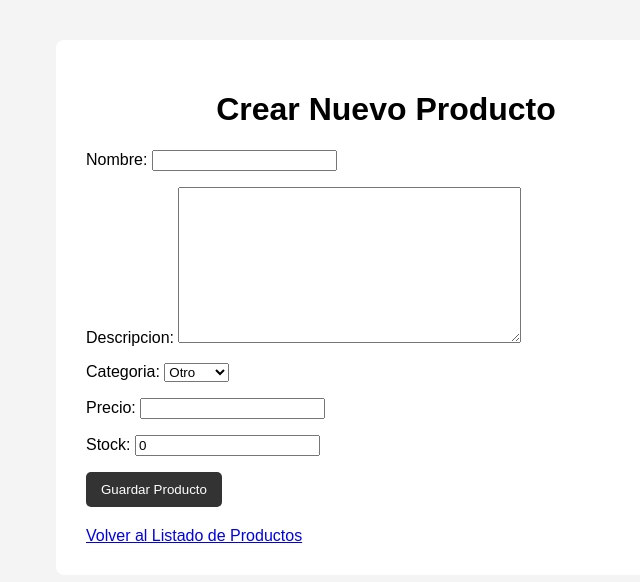
After one commit to Mausgier/App-PASTELERIA-113-4A, a Django app: page /productos/crear/ in a window 1280 px wide. The commit adds this page. Shown: the top 582 px of the page, without its empty margins (254-894 px from the left). Run offline with Django 5.2, Linux system fonts and the light colour scheme.

Commit message:
Implementacion de Creacion de Productos y Validaciones

```diff
--- /dev/null
+++ b/pasteleria_app/forms.py
@@ -0,0 +1,36 @@
+from django import forms
+from .models import Producto
+
+
+# PRODUCTOFORM
+# Formulario basado en el modelo 'Producto'.
+# https://docs.djangoproject.com/en/5.0/topics/forms/#building-a-form-in-django
+#
+# 'ModelForm' permite generar campos de formulario a partir de los campos definidos en 'models.py'.
+# https://docs.djangoproject.com/en/5.0/topics/forms/modelforms/#creating-forms-from-models
+#
+class ProductoForm(forms.ModelForm):
+
+    # META
+    # Clase interna que establece la configuracion del formulario.
+    # https://docs.djangoproject.com/en/5.0/topics/forms/modelforms/#a-full-example
+    #
+    class Meta:
+
+        # MODEL
+        # Indica el modelo asociado al formulario.
+        # https://docs.djangoproject.com/en/5.0/topics/forms/modelforms/#a-full-example
+        #
+        model = Producto
+
+        # FIELDS
+        # Define los campos del modelo que estaran disponibles en el formulario.
+        # https://docs.djangoproject.com/en/5.0/topics/forms/modelforms/#a-full-example
+        #
+        fields = [
+            'nombre',
+            'descripcion',
+            'categoria',
+            'precio',
+            'stock',
+        ]
--- /dev/null
+++ b/pasteleria_app/templates/pasteleria_app/crear.html
@@ -0,0 +1,87 @@
+<!DOCTYPE html>
+<html lang="es">
+
+<head>
+
+    <meta charset="UTF-8">
+    <meta name="viewport" content="width=device-width, initial-scale=1.0">
+
+    <title>Pasteleria - Crear Producto</title>
+
+    <!-- ESTILOS -->
+    <!-- Define la apariencia del formulario. -->
+    <style>
+        body {
+            font-family: Arial, sans-serif;
+            background-color: #f4f4f4;
+            margin: 0;
+            padding: 0;
+        }
+
+        .contenedor {
+            width: 80%;
+            max-width: 600px;
+            margin: 40px auto;
+            background-color: white;
+            padding: 30px;
+            border-radius: 8px;
+        }
+
+        h1 {
+            text-align: center;
+        }
+
+        button {
+            padding: 10px 15px;
+            background-color: #333;
+            color: white;
+            border: none;
+            border-radius: 5px;
+            cursor: pointer;
+        }
+
+        .acciones {
+            margin-top: 20px;
+        }
+    </style>
+
+</head>
+
+<body>
+
+    <!-- CONTENEDOR PRINCIPAL -->
+    <main class="contenedor">
+
+        <h1>Crear Nuevo Producto</h1>
+
+        <!-- FORMULARIO -->
+        <!-- Envia los datos mediante el metodo 'POST'. -->
+        <form method="POST">
+
+            <!-- CSRF_TOKEN -->
+            <!-- Protege el formulario contra solicitudes 'CSRF'. -->
+            {% csrf_token %}
+
+            <!-- PRODUCTOFORM -->
+            <!-- Muestra los campos del formulario definido en 'forms.py'. -->
+            {{ formulario.as_p }}
+
+            <!-- GUARDAR -->
+            <button type="submit">
+                Guardar Producto
+            </button>
+
+        </form>
+
+        <!-- NAVEGACION -->
+        <div class="acciones">
+            <a href="{% url 'pasteleria_app:listar_productos' %}">
+                Volver al Listado de Productos
+            </a>
+        </div>
+
+    </main>
+
+</body>
+
+</html>
--- a/pasteleria_app/urls.py
+++ b/pasteleria_app/urls.py
@@ -24,4 +24,9 @@ urlpatterns = [
     # Esta vista se encarga de la consulta y muestra de los productos almacenados dentro de la base de datos 'MySQL' / 'MariaDB'.
     #
     path('productos/', views.listar_productos, name='listar_productos'),
+    # CREAR_PRODUCTO
+    # Ruta asociada a la funcion 'crear_producto' definida en 'views.py'.
+    # Esta vista se encarga de permitir acceder a un formulario para poder registrar nuevos productos.
+    #
+    path('productos/crear/', views.crear_producto, name='crear_producto'),
 ]
--- a/pasteleria_app/views.py
+++ b/pasteleria_app/views.py
@@ -1,5 +1,6 @@
-from django.shortcuts import render
+from django.shortcuts import render, redirect
 from .models import Producto
+from .forms import ProductoForm
 
 
 # INICIO
@@ -35,3 +36,50 @@ def listar_productos(request):
     # https://docs.djangoproject.com/en/5.0/topics/http/shortcuts/#optional-arguments
     #
     return render(request, 'pasteleria_app/lista.html', {'productos': productos})
+
+
+# CREAR_PRODUCTO
+# Vista encargada de recibir, validar y guardar nuevos productos dentro de la base de datos.
+# https://docs.djangoproject.com/en/5.0/topics/http/shortcuts/#required-arguments
+#
+def crear_producto(request):
+
+    # Comprobar si es que el usuario envio el formulario.
+    # https://docs.djangoproject.com/en/5.0/ref/request-response/#django.http.HttpRequest.method
+    #
+    if request.method == 'POST':
+
+        # Crear una instancia del formulario utilizando los datos enviados mediante 'request.POST'.
+        # https://docs.djangoproject.com/en/5.0/ref/request-response/#django.http.HttpRequest.POST
+        #
+        formulario = ProductoForm(request.POST)
+
+        # Comprobar que los datos cumplan con las validaciones definidas dentro de nuestro modelo y formulario.
+        # https://docs.djangoproject.com/en/5.0/ref/forms/validation/#form-and-field-validation
+        #
+        if formulario.is_valid():
+
+            # Guardar el nuevo producto dentro de la base de datos.
+            # https://docs.djangoproject.com/en/5.0/topics/forms/modelforms/#the-save-method
+            #
+            formulario.save()
+
+            # Redirigir al listado de productos.
+            # https://docs.djangoproject.com/en/5.0/topics/http/shortcuts/#redirect
+            #
+            return redirect('pasteleria_app:listar_productos')
+
+    # Si el usuario solo busca solicitar la pagina, mostrar un formulario vacio.
+    # https://docs.djangoproject.com/en/5.0/ref/request-response/#django.http.HttpRequest.method
+    #
+    else:
+        formulario = ProductoForm()
+
+    # RENDER
+    # Permite generar una respuesta 'HTML' utilizando como minimo, el 'request' y 'template_name' entregados.
+    # https://docs.djangoproject.com/en/5.0/topics/http/shortcuts/#render
+    #
+    # El argumento opcional 'context' actuara como un diccionario, el cual, nos permitira aacceder al formulario desde el 'HTML' utilizando el nombre 'formulario'.
+    # https://docs.djangoproject.com/en/5.0/topics/http/shortcuts/#optional-arguments
+    #
+    return render(request, 'pasteleria_app/crear.html', {'formulario': formulario})
```
Also changed, not shown: pasteleria_app/templates/pasteleria_app/lista.html (+16 -4 lines).
